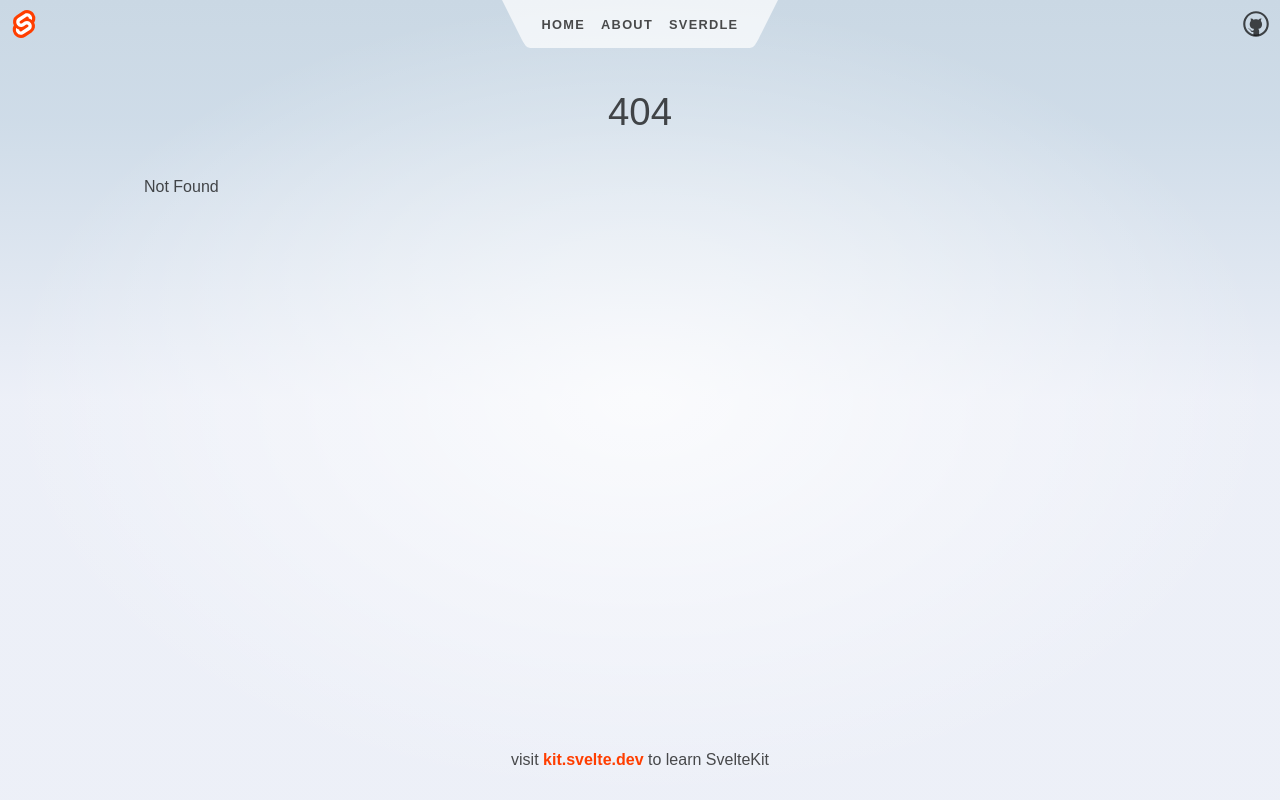
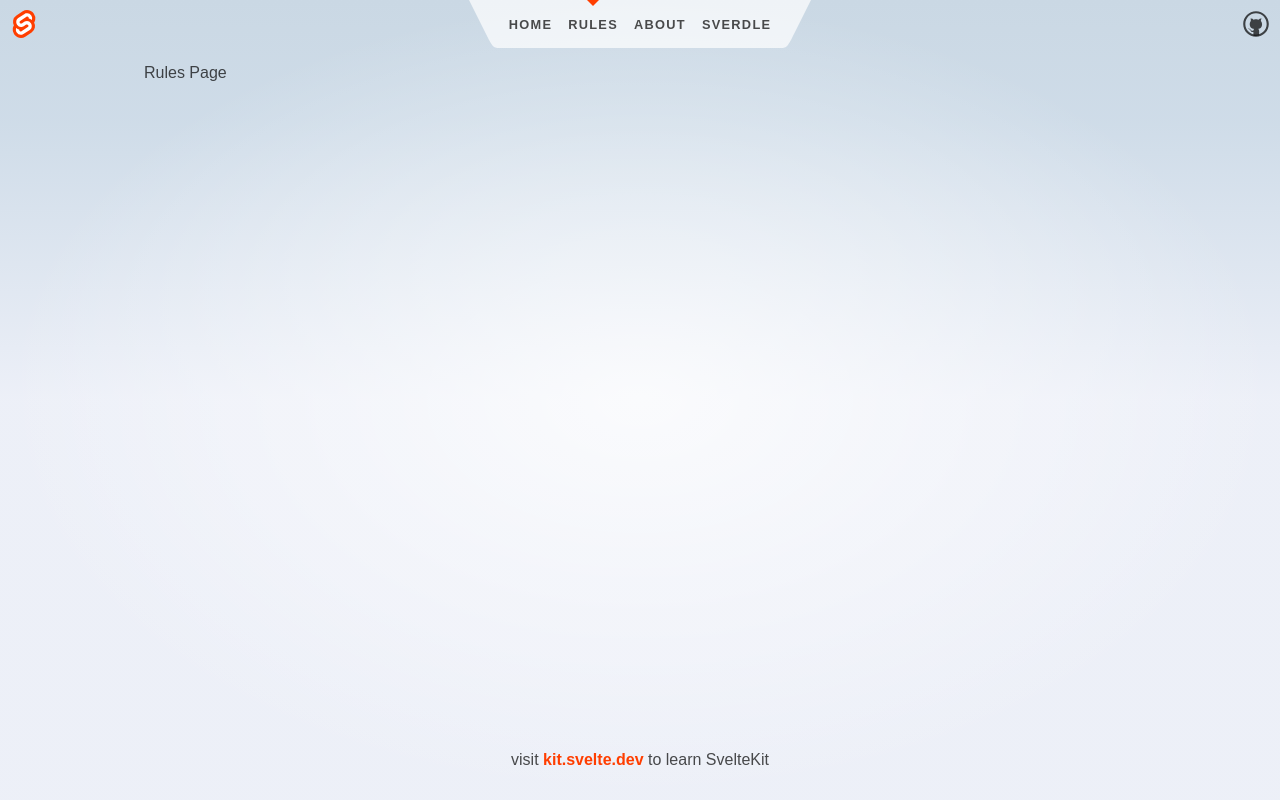
Before and after one commit to cognominal/bingo2, a SvelteKit app: page /rules in a window 1280 px wide. Before the commit this address had no page. Built offline with nearby package versions, Linux system fonts and the light colour scheme.

Commit message:
Added a new page to the rules section

```diff
--- a/src/routes/Header.svelte
+++ b/src/routes/Header.svelte
@@ -18,6 +18,9 @@
 		<ul>
 			<li aria-current={$page.url.pathname === '/' ? 'page' : undefined}>
 				<a href="/">Home</a>
+			</li>
+			<li aria-current={$page.url.pathname === '/rules' ? 'page' : undefined}>
+				<a href="/rules">Rules</a>
 			</li>
 			<li aria-current={$page.url.pathname === '/about' ? 'page' : undefined}>
 				<a href="/about">About</a>
--- /dev/null
+++ b/src/routes/rules/+page.svelte
@@ -0,0 +1,3 @@
+<script lang="ts">
+</script>
+Rules Page
```
